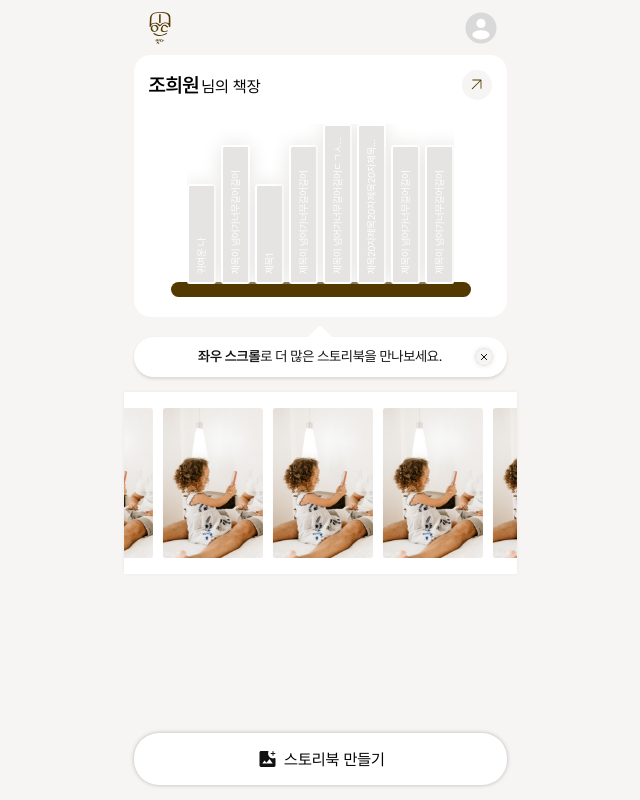
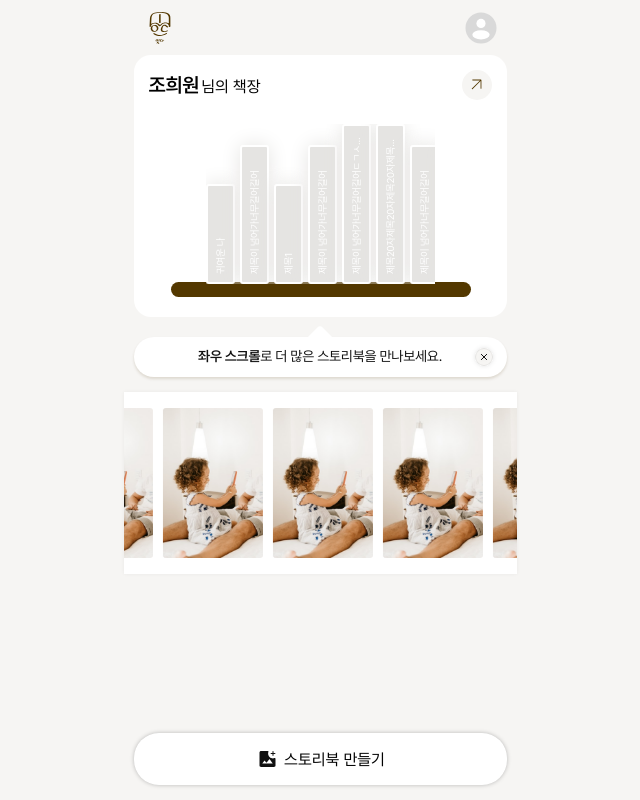
Before and after one commit to DS-ITDA/ITDA-FE, a React (Vite) app: page / in a window 1280 px wide. Shown: the whole page, without its empty margins (320-960 px from the left). Built offline with nearby package versions, Linux system fonts and the light colour scheme.

Commit message:
💄 Design: max-height  수정 (#21)

```diff
--- a/src/components/Books/BooksStyle.js
+++ b/src/components/Books/BooksStyle.js
@@ -26,7 +26,7 @@ export const BookContainer = styled.div`
 
   flex-shrink: 0;
 
-  max-height: 267px;
+  max-height: 229px;
   overflow-y: scroll;
 
   align-items: flex-start;
```
